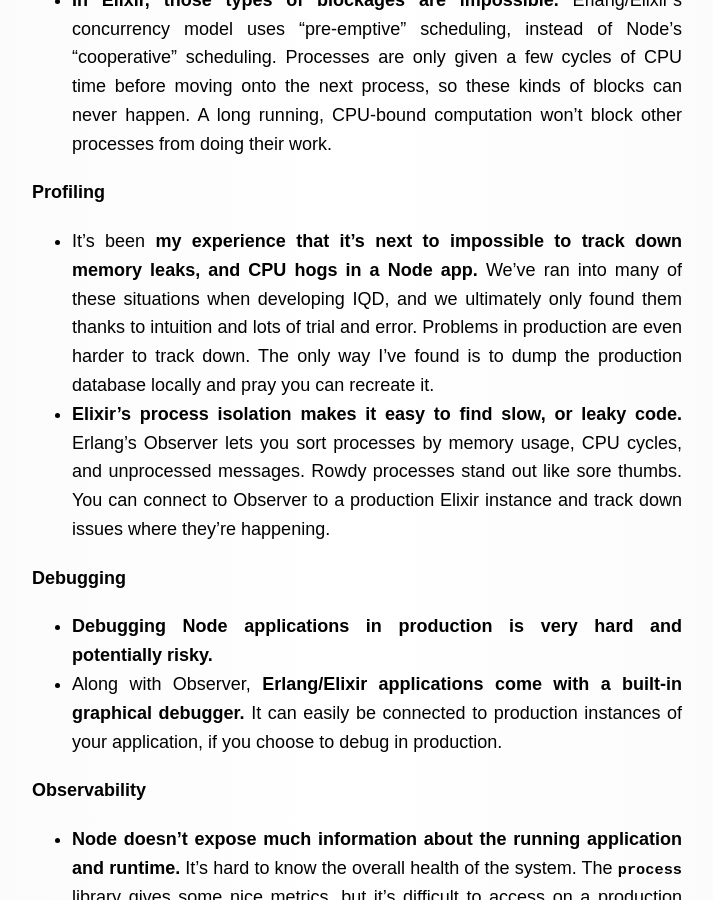
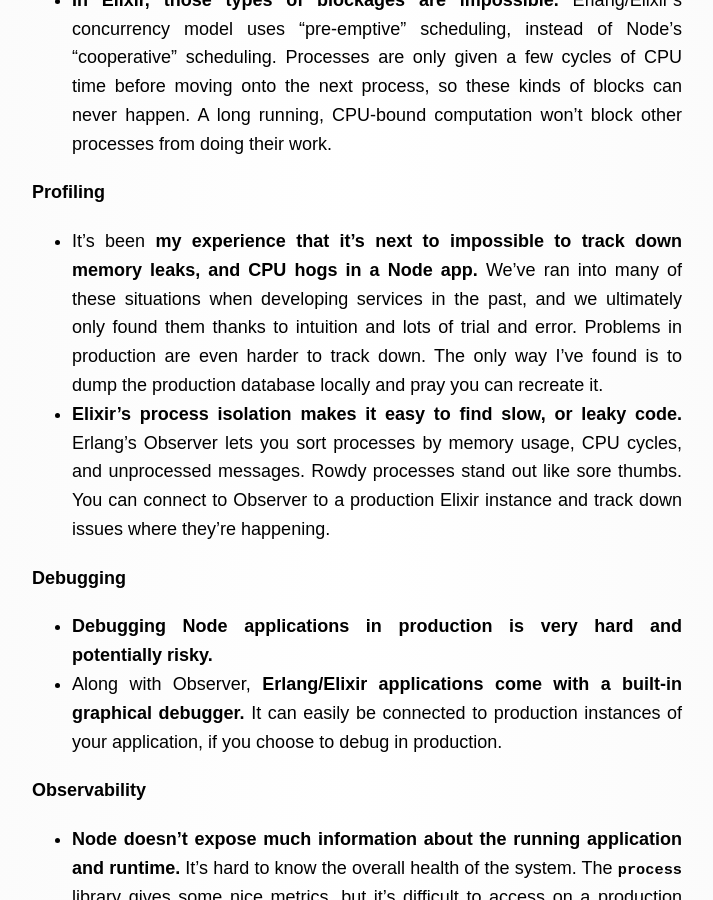
Before and after one commit to pcorey/pcorey.github.io, a Jekyll site: the page built from notes/the-long-case-for-elixir.markdown, in a window 1280 px wide and 900 px high, scrolled down 1215 px. Shown: the whole window, without its empty margins (283-996 px from the left). Built offline with Jekyll 4.4.1, drawn with Linux system fonts in a browser that asks for light colours; nearby versions of some CDN libraries; some web fonts are replaced; comment, search, counter and statistics services are not loaded; some of the changed text lies outside the part shown.

Commit message:
Long and short typo

```diff
--- a/notes/the-long-case-for-elixir.markdown
+++ b/notes/the-long-case-for-elixir.markdown
@@ -33,7 +33,7 @@
 - __In Elixir, those types of blockages are impossible.__ Erlang/Elixir’s concurrency model uses “pre-emptive” scheduling, instead of Node’s “cooperative” scheduling. Processes are only given a few cycles of CPU time before moving onto the next process, so these kinds of blocks can never happen. A long running, CPU-bound computation won’t block other processes from doing their work.
 
 #### Profiling
-- It’s been __my experience that it’s next to impossible to track down memory leaks, and CPU hogs in a Node app.__ We’ve ran into many of these situations when developing IQD, and we ultimately only found them thanks to intuition and lots of trial and error. Problems in production are even harder to track down. The only way I’ve found is to dump the production database locally and pray you can recreate it.
+- It’s been __my experience that it’s next to impossible to track down memory leaks, and CPU hogs in a Node app.__ We’ve ran into many of these situations when developing services in the past, and we ultimately only found them thanks to intuition and lots of trial and error. Problems in production are even harder to track down. The only way I’ve found is to dump the production database locally and pray you can recreate it.
 - __Elixir's process isolation makes it easy to find slow, or leaky code.__ Erlang’s Observer lets you sort processes by memory usage, CPU cycles, and unprocessed messages. Rowdy processes stand out like sore thumbs. You can connect to Observer to a production Elixir instance and track down issues where they’re happening.
 
 #### Debugging
```
Also changed, not shown: other parts of notes/the-long-case-for-elixir.markdown (+1 -1 lines).
